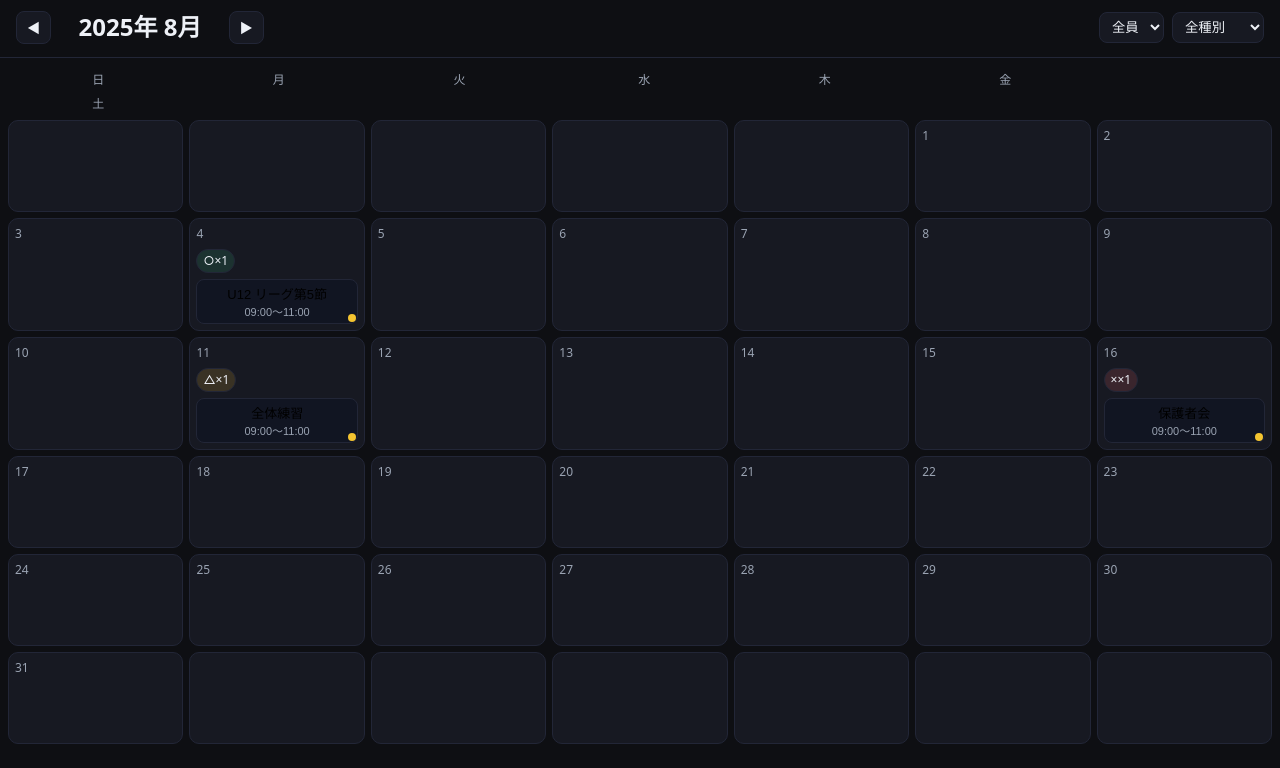
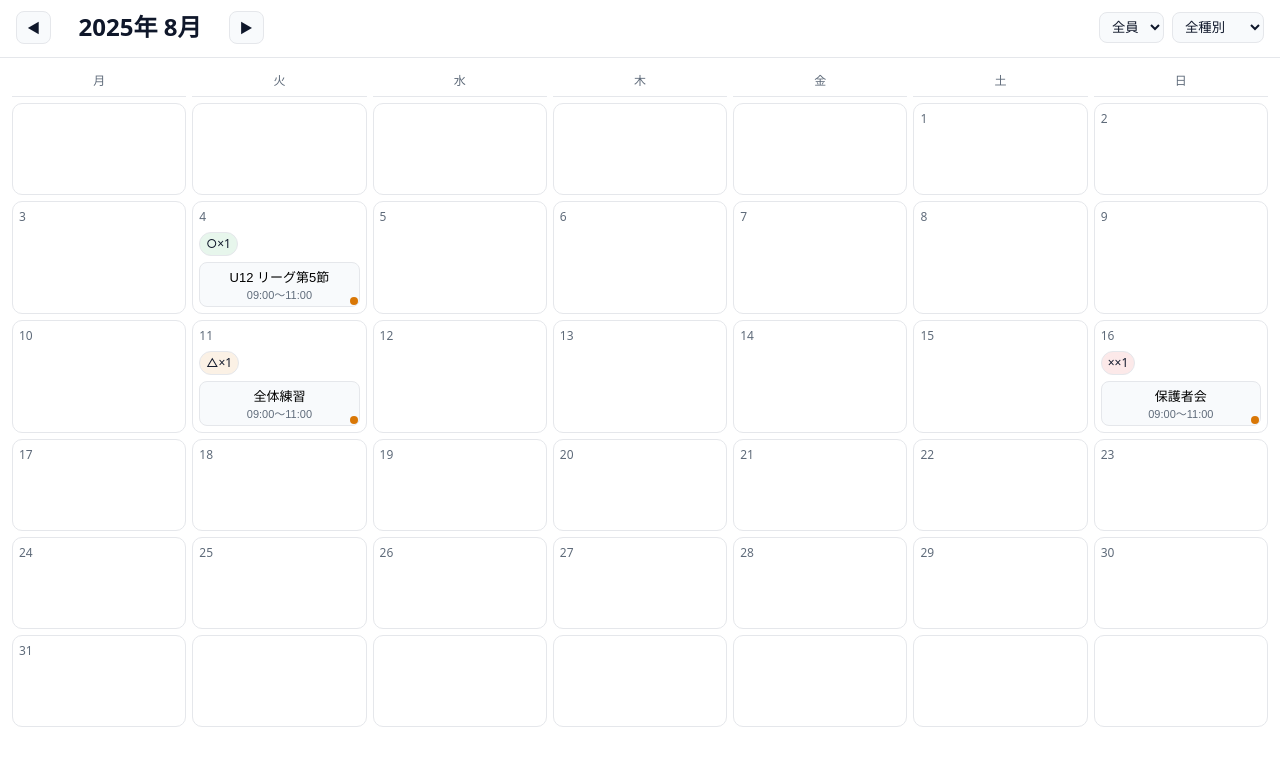
Before and after one commit to aisalab/team-rsvp, a plain HTML site: page index.html in a window 1280 px wide. Shown: the part 56-824 px from the top of the page. Drawn offline with Linux system fonts and the light colour scheme.

Commit message:
曜日を月曜始まりに変更

```diff
--- a/index.html
+++ b/index.html
@@ -36,8 +36,10 @@
   </section>
 
   <section class="calendar" aria-label="月間カレンダー">
-    <div class="weekday">日</div><div class="weekday">月</div><div class="weekday">火</div>
-    <div class="weekday">水</div><div class="weekday">木</div><div class="weekday">金</div><div class="weekday">土</div>
+    <div class="weekdays" aria-hidden="true">
+      <div class="weekday">月</div><div class="weekday">火</div><div class="weekday">水</div>
+      <div class="weekday">木</div><div class="weekday">金</div><div class="weekday">土</div><div class="weekday">日</div>
+    </div>
     <div id="grid" class="grid" role="grid"></div>
   </section>
 
--- a/styles.css
+++ b/styles.css
@@ -1,36 +1,39 @@
 :root {
-  --bg:#0e0f13; --panel:#171922; --muted:#9aa3b2; --text:#eef1f7;
-  --accent:#39c27f; --danger:#ff6b6b; --warn:#f4c430; --line:#222637;
+  --bg:#ffffff; --panel:#ffffff; --muted:#5f6b7a; --text:#0f172a;
+  --accent:#16a34a; --danger:#dc2626; --warn:#d97706; --line:#e5e7eb;
 }
 * { box-sizing: border-box; }
 body { margin:0; background:var(--bg); color:var(--text); font:16px/1.5 system-ui, -apple-system, "Hiragino Sans", Meiryo, sans-serif; }
 
-.topbar { display:flex; align-items:center; justify-content:space-between; padding:12px 16px; border-bottom:1px solid var(--line); }
+.topbar { display:flex; align-items:center; justify-content:space-between; padding:12px 16px; border-bottom:1px solid var(--line); background:var(--panel); }
 .brand { font-weight:700; }
 .user { display:flex; gap:8px; align-items:center; color:var(--muted); }
-.avatar { width:28px; height:28px; border-radius:50%; background:#333; }
+.avatar { width:28px; height:28px; border-radius:50%; background:#ddd; }
 
-.toolbar { display:flex; align-items:center; gap:12px; padding:12px 16px; border-bottom:1px solid var(--line); flex-wrap:wrap; }
+.toolbar { display:flex; align-items:center; gap:12px; padding:12px 16px; border-bottom:1px solid var(--line); background:var(--panel); flex-wrap:wrap; }
 .toolbar h2 { margin:0 8px; min-width:10ch; text-align:center; }
-.toolbar button { background:var(--panel); color:var(--text); border:1px solid var(--line); border-radius:8px; padding:6px 10px; }
+.toolbar button { background:#f8fafc; color:var(--text); border:1px solid var(--line); border-radius:8px; padding:6px 10px; }
 .filters { margin-left:auto; display:flex; gap:8px; }
-select { background:var(--panel); color:var(--text); border:1px solid var(--line); padding:6px 8px; border-radius:8px; }
+select { background:#f8fafc; color:var(--text); border:1px solid var(--line); padding:6px 8px; border-radius:8px; }
 
-.calendar { padding:8px 8px 24px; }
-.weekday { display:inline-block; width:calc(100%/7); text-align:center; color:var(--muted); font-size:12px; }
-.grid { display:grid; grid-template-columns:repeat(7, 1fr); gap:6px; margin-top:6px; }
+.calendar { padding:8px 12px 24px; }
+.weekdays { display:grid; grid-template-columns:repeat(7, 1fr); gap:6px; margin-bottom:6px; }
+.weekday { text-align:center; color:var(--muted); font-size:12px; padding:6px 0; border-bottom:1px solid var(--line); white-space:nowrap; }
+
+.grid { display:grid; grid-template-columns:repeat(7, 1fr); gap:6px; margin-top:0; }
 .cell {
   min-height:92px; background:var(--panel); border:1px solid var(--line); border-radius:10px;
   padding:6px; display:flex; flex-direction:column; gap:6px; position:relative;
 }
-.cell .date { font-size:12px; color:var(--muted); }
+.cell .date { font-size:12px; color:var(--muted); flex:0 0 auto; }
 .badges { display:flex; gap:4px; flex-wrap:wrap; }
 .badge { padding:2px 6px; border-radius:999px; font-size:12px; border:1px solid var(--line); }
-.b-yes { background:rgba(57,194,127,.15); }
-.b-no { background:rgba(255,107,107,.15); }
-.b-maybe { background:rgba(244,196,48,.15); }
+.b-yes { background:rgba(22,163,74,.10); }
+.b-no { background:rgba(220,38,38,.10); }
+.b-maybe { background:rgba(217,119,6,.10); }
+
 .event {
-  font-size:13px; padding:4px 6px; border-radius:8px; background:#111522; border:1px solid var(--line);
+  font-size:13px; padding:4px 6px; border-radius:8px; background:#f8fafc; border:1px solid var(--line);
   cursor:pointer;
 }
 .event .title { display:block; overflow:hidden; text-overflow:ellipsis; white-space:nowrap; }
@@ -45,12 +48,12 @@ dialog { border:none; padding:0; background:transparent; }
 .dmeta { padding:12px 16px; border-bottom:1px solid var(--line); }
 .rsvp { padding:12px 16px; display:flex; flex-direction:column; gap:8px; }
 .rsvp label { display:flex; align-items:center; gap:8px; }
-textarea { width:100%; resize:vertical; padding:8px; background:#0f1220; color:var(--text); border:1px solid var(--line); border-radius:8px; }
-.primary { background:var(--accent); border:none; color:#03150d; border-radius:10px; padding:10px 14px; font-weight:700; }
+textarea { width:100%; resize:vertical; padding:8px; background:#f8fafc; color:var(--text); border:1px solid var(--line); border-radius:8px; }
+.primary { background:var(--accent); border:none; color:#ffffff; border-radius:10px; padding:10px 14px; font-weight:700; }
 .summary { padding:0 16px 12px; }
 .actions { display:flex; gap:8px; padding:12px 16px 16px; border-top:1px solid var(--line); }
 .ghost { color:var(--muted); text-decoration:none; }
 
-.toast { position:fixed; left:50%; transform:translateX(-50%); bottom:24px; background:#10131f; color:var(--text);
+.toast { position:fixed; left:50%; transform:translateX(-50%); bottom:24px; background:#10131f; color:#fff;
   border:1px solid var(--line); padding:10px 14px; border-radius:999px; opacity:0; transition:.25s; pointer-events:none; }
 .toast.show { opacity:1; }
```
Also changed, not shown: 2 other files.
